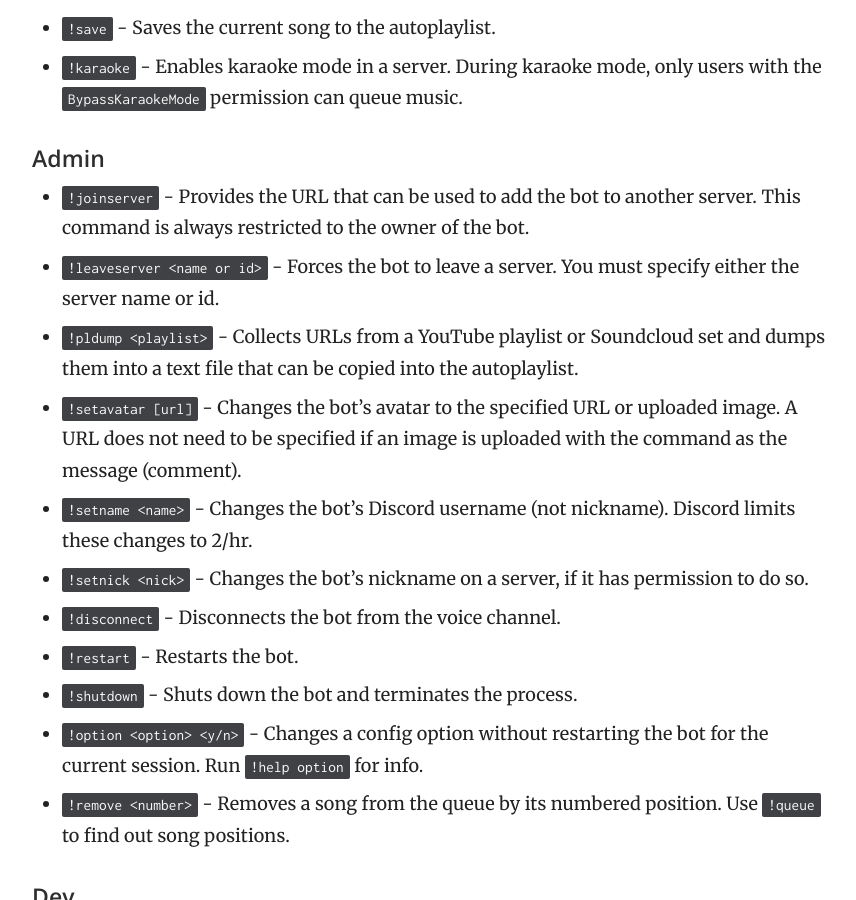
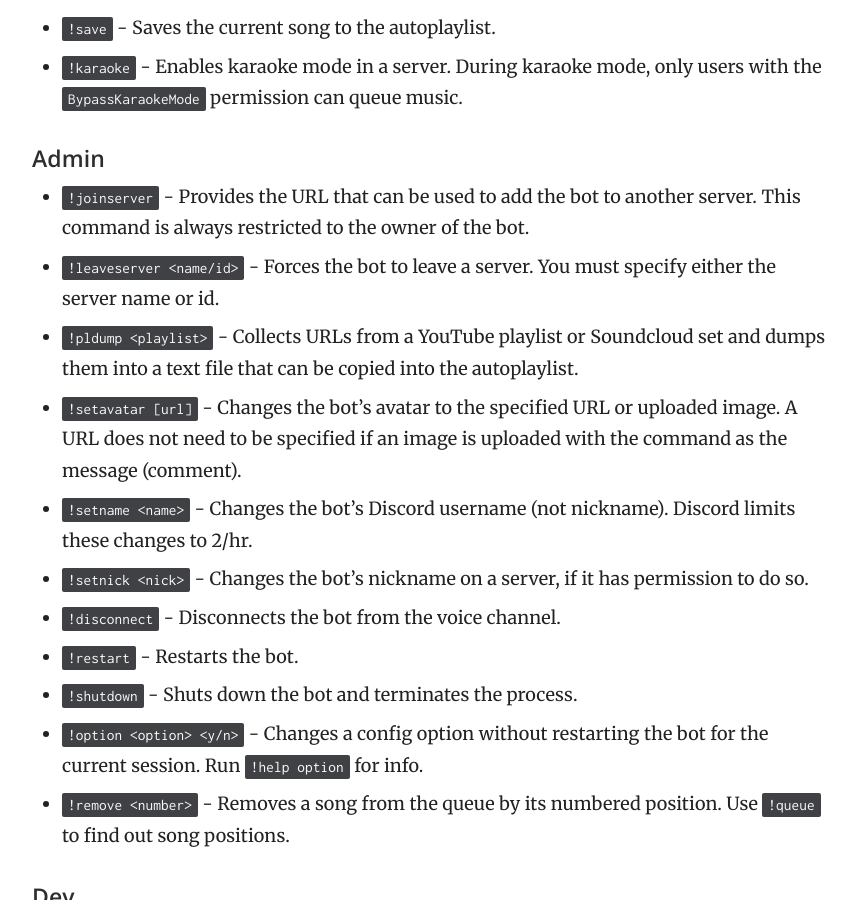
Before and after one commit to Just-Some-Bots/MusicBot, a Jekyll site: the page built from _docs/using/commands.md, in a window 1280 px wide and 900 px high, scrolled down 1518 px. Shown: the whole window, without its empty margins (358-1214 px from the left). Built offline with Jekyll 4.4.1, drawn with Linux system fonts in a browser that asks for light colours; part of the change alters nothing that is shown.

```diff
--- a/_docs/using/commands.md
+++ b/_docs/using/commands.md
@@ -33,7 +33,7 @@ This is a list of the commands that can be used to control the MusicBot. You can
 #### Admin
 
 - `!joinserver` - Provides the URL that can be used to add the bot to another server. This command is always restricted to the owner of the bot.
-- `!leaveserver <name or id>` - Forces the bot to leave a server. You must specify either the server name or id.
+- `!leaveserver <name/id>` - Forces the bot to leave a server. You must specify either the server name or id.
 - `!pldump <playlist>` - Collects URLs from a YouTube playlist or Soundcloud set and dumps them into a text file that can be copied into the autoplaylist.
 - `!setavatar [url]` - Changes the bot's avatar to the specified URL or uploaded image. A URL does not need to be specified if an image is uploaded with the command as the message (comment).
 - `!setname <name>` - Changes the bot's Discord username (not nickname). Discord limits these changes to 2/hr.
```
